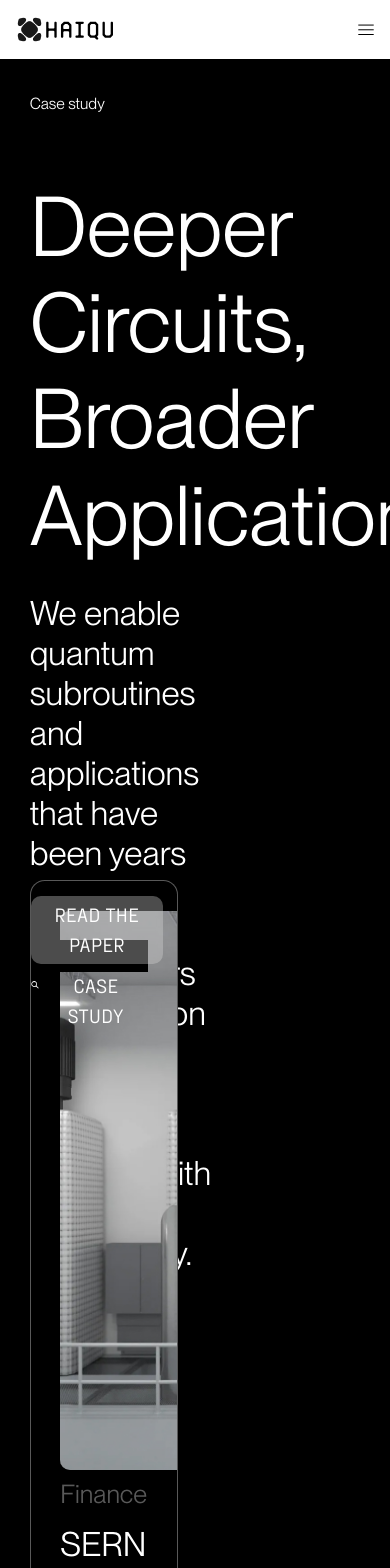
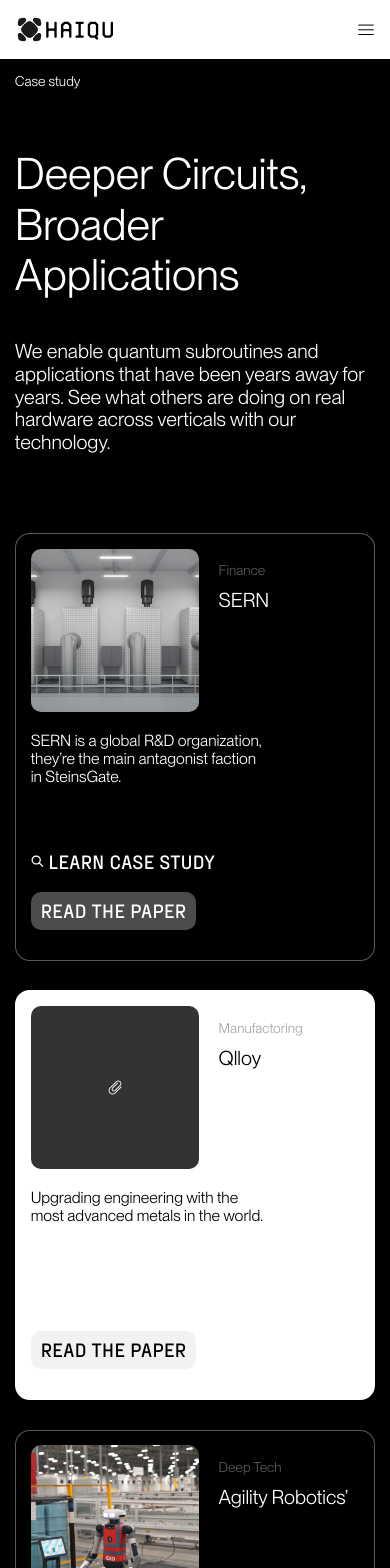
Before and after one commit to ValeraViachalo/haiqu-ai, a Next.js app: page / in a window 390 px wide. Shown: the top 1568 px of the page. Built offline with nearby package versions, Linux system fonts and the light colour scheme.

Commit message:
layout changes

```diff
--- a/src/app/(overview)/components/case-study-section/case-study-section.jsx
+++ b/src/app/(overview)/components/case-study-section/case-study-section.jsx
@@ -1,15 +1,29 @@
+'use client';
+
+import { useState, useEffect } from 'react';
 import styles from './case-study-section.module.scss';
-import { CaseStudy } from '@/src/ui';
+import { CaseStudy, CaseStudyMobile } from '@/src/ui';
 import { constants } from '@/src/constants';
 import { caseStudy } from '@/src/mockedData';
 
+const CaseStudySection = () => {
+  const [isViewportSmall, setIsViewportSmall] = useState(
+    window.innerWidth < 430
+  );
 
-const CaseStudySection = () => {
+  useEffect(() => {
+    const handleResize = () => {
+      setIsViewportSmall(window.innerWidth < 430);
+    };
+
+    window.addEventListener('resize', handleResize);
+
+    return () => window.removeEventListener('resize', handleResize);
+  }, []);
+
   return (
     <section className={styles.case_study}>
-      <div
-        className={styles.case_study__info}
-      >
+      <div className={styles.case_study__info}>
         <p className={styles.case_study__title}>
           {constants.CASE_STUDY_SECTION_TITLE}
         </p>
@@ -23,7 +37,17 @@
 
       <section className={styles.case_study__cases_container}>
         {caseStudy.map(
-          ({ id, company, category, description, photo, dark }) => (
+          ({ id, company, category, description, photo, dark }) => {
+            return isViewportSmall ? (
+              <CaseStudyMobile
+                key={id}
+                company={company}
+                category={category}
+                description={description}
+                photo={photo}
+                dark={dark}
+              />
+            ) : (
               <CaseStudy
                 key={id}
                 company={company}
@@ -32,7 +56,8 @@
                 photo={photo}
                 dark={dark}
               />
-          )
+            );
+          }
         )}
       </section>
     </section>
--- a/src/app/(overview)/components/case-study-section/case-study-section.module.scss
+++ b/src/app/(overview)/components/case-study-section/case-study-section.module.scss
@@ -10,13 +10,24 @@
     flex-direction: column;
   }
 
+  @include mobile {
+    padding: $padding-mobile;
+  }
+
   &__info {
     width: 55%;
     color: $white-color;
     position: sticky;
     position: -webkit-sticky;
     top: 0;
-    height: 50rem;
+
+    @include tablet {
+      width: 65%;
+    }
+
+    @include mobile {
+      width: 100%;
+    }
   }
 
   &__title {
@@ -28,6 +39,11 @@
       margin-bottom: 3.75rem;
       font-size: 1rem;
     }
+
+    @include mobile {
+      font-size: 0.875rem;
+      line-height: 1rem;
+    }
   }
 
   &__moto {
@@ -35,11 +51,36 @@
 
     max-width: 50.5rem;
     margin-bottom: 1.875rem;
+
+    @include tablet {
+      font-size: 3.375rem;
+      line-height: 3.915rem;
+      margin-bottom: 2.5rem;
+    }
+
+    @include mobile {
+      max-width: unset;
+      font-size: 2.75rem;
+      line-height: 3.19rem;
+      width: 100%;
+    }
   }
 
   &__description {
     max-width: 42.9375rem;
     font-size: 2.125rem;
+
+    @include tablet {
+      font-size: 1.5rem;
+      line-height: 1.725rem;
+      margin-bottom: 2.75rem;
+    }
+
+    @include mobile {
+      font-size: 1.25rem;
+      line-height: 1.4375rem;
+      margin-bottom: 5rem;
+    }
   }
 
   &__cases_container {
@@ -47,5 +88,15 @@
     display: flex;
     flex-direction: column;
     gap: $padding-horizontal;
+
+    @include tablet {
+      flex-direction: row;
+      width: 300%;
+    }
+
+    @include mobile {
+      flex-direction: column;
+      width: 100%;
+    }
   }
 }
--- /dev/null
+++ b/src/ui/case-study-mobile/case-study-mobile.jsx
@@ -0,0 +1,57 @@
+import Image from 'next/image';
+import styles from './case-study-mobile.module.scss';
+import { constants } from '@/src/constants';
+import classNames from 'classnames';
+
+const CaseStudyMobile = ({ company, category, description, photo, dark }) => {
+  return (
+    <article
+      className={classNames(styles.case_study, {
+        [`${styles.case_study__light}`]: !dark,
+      })}
+    >
+      <div className={styles.case_study__top}>
+        <div className={styles.case_study__photo}>
+          <Image
+            fill
+            src={photo}
+            alt={company}
+            className={styles.case_study__image}
+          />
+        </div>
+
+        <div className={styles.case_study__group_info}>
+          <p className={styles.case_study__category}>{category}</p>
+          <p className={styles.case_study__company}>{company}</p>
+        </div>
+      </div>
+
+      <p className={styles.case_study__description}>{description}</p>
+
+      <div className={styles.case_study__learn_button_container}>
+        <div className={styles.case_study__union_symbol}>
+          <Image
+            src="/images/union.svg"
+            alt="union"
+            fill
+          />
+        </div>
+        <button className={classNames(styles.case_study__learn_button, {
+          [styles.case_study__learn_button__light]: !dark,
+        })}>
+          {constants.CASE_STUDY_LEARN_CASE_BUTTON}
+        </button>
+      </div>
+
+      <button
+        className={classNames(styles.case_study__read_button, {
+          [styles.case_study__read_button__light]: !dark,
+        })}
+      >
+        {constants.CASE_STUDY_BUTTON_TITLE}
+      </button>
+    </article>
+  );
+};
+
+export default CaseStudyMobile;
--- /dev/null
+++ b/src/ui/case-study-mobile/case-study-mobile.module.scss
@@ -0,0 +1,126 @@
+@import '/src/styles/main.module.scss';
+
+.case_study {
+  position: relative;
+  display: flex;
+  flex-direction: column;
+  padding: $padding-mobile;
+  padding-bottom: $padding-horizontal;
+  border: 1px solid rgba($white-color, 0.35);
+  border-radius: 0.9375rem;
+  overflow: hidden;
+  background-color: $main-font-color;
+  color: $white-color;
+
+  &__light {
+    background-color: $white-color;
+    color: $main-font-color;
+  }
+
+  &__top {
+    display: flex;
+    margin-bottom: 1.25rem;
+  }
+
+  &__photo {
+    position: relative;
+    width: 10.625rem;
+    height: 10.3125rem;
+    border-radius: 0.625rem;
+    margin-right: 1.25rem;
+
+    &__light {
+      border-radius: 50%;
+    }
+  }
+
+  &__image {
+    transform-origin: top left;
+    transition: 1s ease;
+    border-radius: 0.625rem;
+
+    // &__hovered {
+    //   transform: scale(0.4628);
+    //   transform-origin: top left;
+    //   border-radius: 0.625rem;
+
+    //   &__light {
+    //     border-radius: 50%;
+    //   }
+    // }
+  }
+
+  &__group_info {
+    display: flex;
+    flex-direction: column;
+  }
+
+  &__category {
+    padding-top: 0.93rem;
+    margin-bottom: 0.625rem;
+    font-size: 0.875rem;
+    line-height: 1rem;
+    opacity: 0.35;
+  }
+
+  &__company {
+    font-size: 1.25rem;
+    line-height: 1.4375rem;
+  }
+
+  &__description {
+    width: 15rem;
+    font-size: 1rem;
+    line-height: 1.15rem;
+    margin-bottom: 3.75rem;
+  }
+
+  &__union_symbol {
+    position: relative;
+    width: 0.8125rem;
+    height: 2rem;
+    margin-right: 0.3rem;
+  }
+
+  &__learn_button_container {
+    position: relative;
+    display: flex;
+    align-items: center;
+    margin-bottom: 0.9375rem;
+  }
+
+  &__learn_button {
+    border: none;
+    background-color: unset;
+    text-transform: uppercase;
+    font-family: $fraktion-semibold;
+    font-size: 1.25rem;
+    cursor: pointer;
+    color: $white-color;
+
+    &__light {
+      visibility: hidden;
+    }
+  }
+
+  &__read_button {
+    width: fit-content;
+    border: none;
+    font-family: $fraktion-semibold;
+    padding: $padding-button;
+    border-radius: 0.625rem;
+    cursor: pointer;
+    text-transform: uppercase;
+    background-color: rgba($haiqu-light-grey, 0.35);
+    font-size: 1.25rem;
+    color: $white-color;
+
+    &__light {
+      color: $main-font-color;
+    }
+
+    &:hover {
+      opacity: 0.6;
+    }
+  }
+}
--- /dev/null
+++ b/src/ui/case-study-mobile/index.js
@@ -0,0 +1 @@
+export { default } from './case-study-mobile';
--- a/src/ui/case-study/case-study.module.scss
+++ b/src/ui/case-study/case-study.module.scss
@@ -9,7 +9,6 @@
   border-radius: 0.9375rem;
   overflow: hidden;
   height: 59.875rem;
-
   background-color: $main-font-color;
   color: $white-color;
 
@@ -24,6 +23,11 @@
     height: 35.375rem;
     border-radius: 0.625rem;
 
+    @include mobile {
+      width: 10.625rem;
+      height: 10.3125rem;
+    }
+
     &__light {
       border-radius: 50%;
     }
@@ -37,6 +41,10 @@
     top: calc($padding-horizontal * 2);
     right: $padding-horizontal;
     z-index: 2;
+
+    @include mobile {
+      display: none;
+    }
   }
 
   &__learn_button_container {
--- a/src/ui/index.js
+++ b/src/ui/index.js
@@ -12,3 +12,4 @@
 export { default as Seminar } from './seminar';
 export { default as PageWrapper } from './page-wrapper';
 export { default as BookADemo } from './book-a-demo';
+export { default as CaseStudyMobile } from './case-study-mobile';
```
Lines whose indentation alone changed are shown as unchanged.
